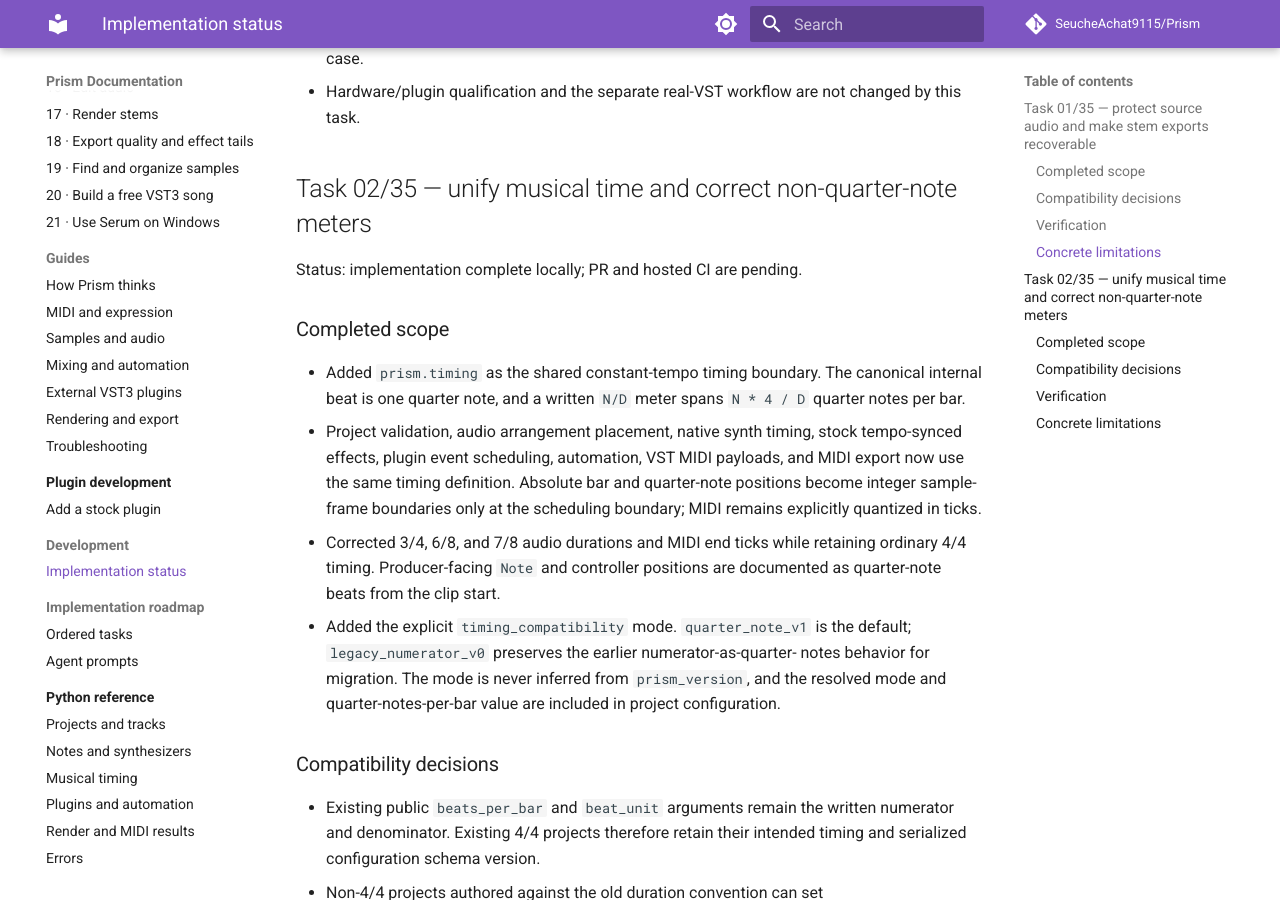
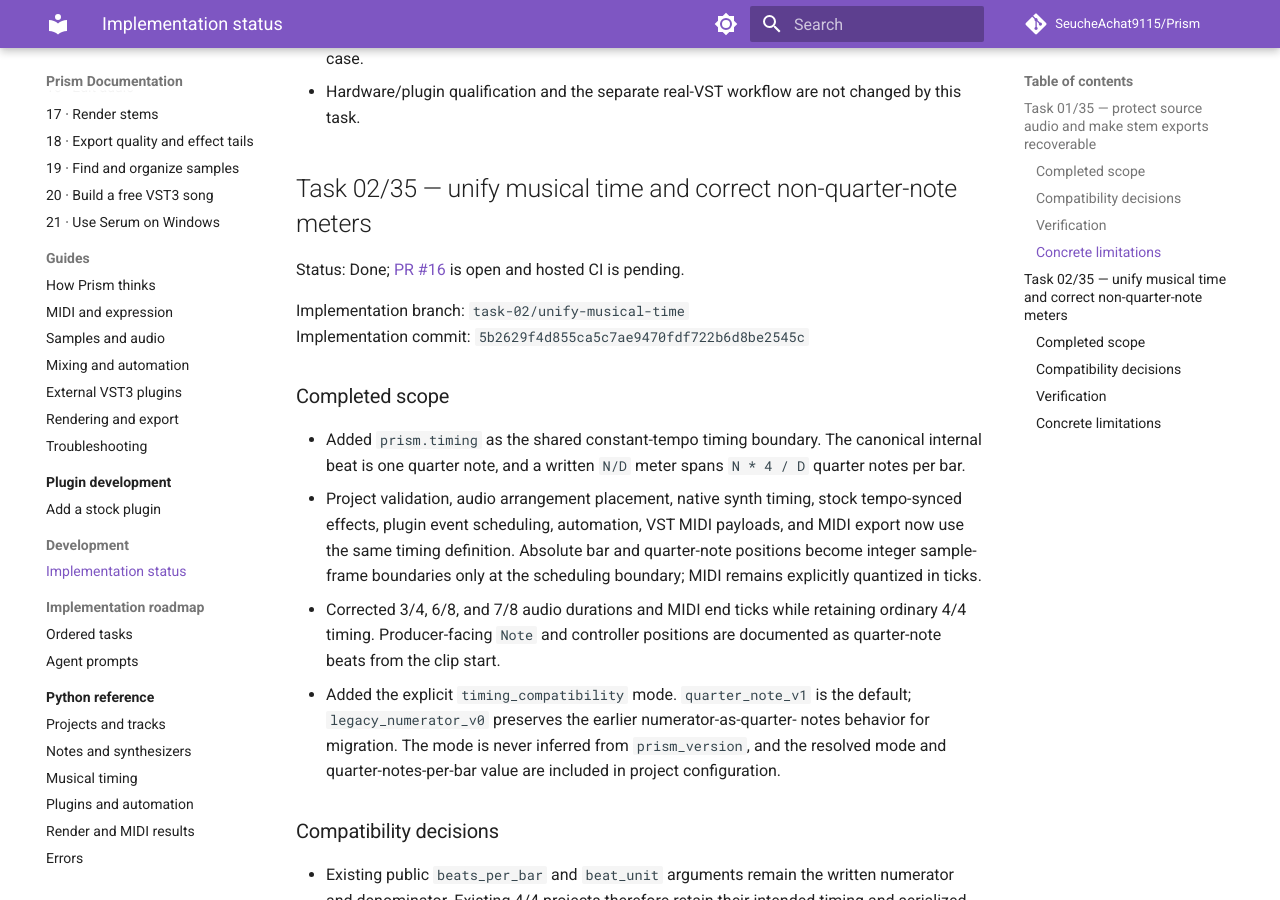
Before and after one commit to SeucheAchat9115/Prism, an MkDocs documentation site: the page built from docs/development/implementation-status.md, in a window 1280 px wide and 900 px high, scrolled down 1746 px. Built offline with MkDocs 1.6.1 and Material for MkDocs 9.7.7, drawn with Linux system fonts in a browser that asks for light colours; comment, search, counter and statistics services are not loaded.

Commit message:
docs: link task 02 implementation

```diff
--- a/docs/development/implementation-status.md
+++ b/docs/development/implementation-status.md
@@ -66,7 +66,11 @@
 
 ## Task 02/35 — unify musical time and correct non-quarter-note meters
 
-Status: implementation complete locally; PR and hosted CI are pending.
+Status: Done; [PR #16](https://github.com/SeucheAchat9115/Prism/pull/16) is open and
+hosted CI is pending.
+
+Implementation branch: `task-02/unify-musical-time`
+Implementation commit: `5b2629f4d855ca5c7ae9470fdf722b6d8be2545c`
 
 ### Completed scope
 
```
Also changed, not shown: docs/development/implementation-tasks.md (+1 -1 lines).
